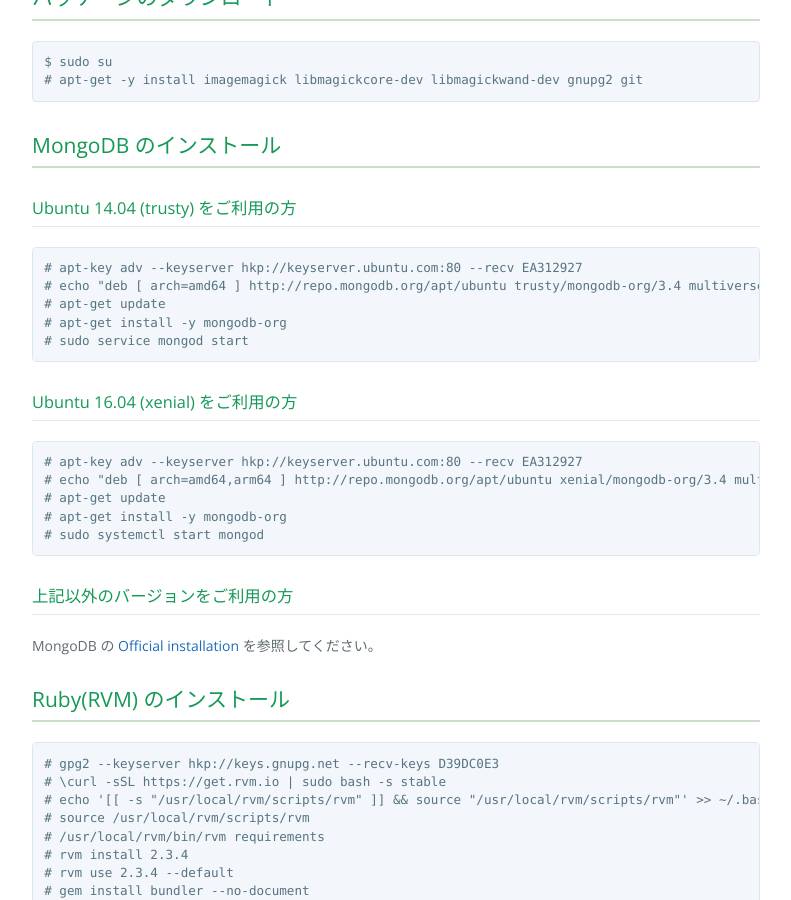
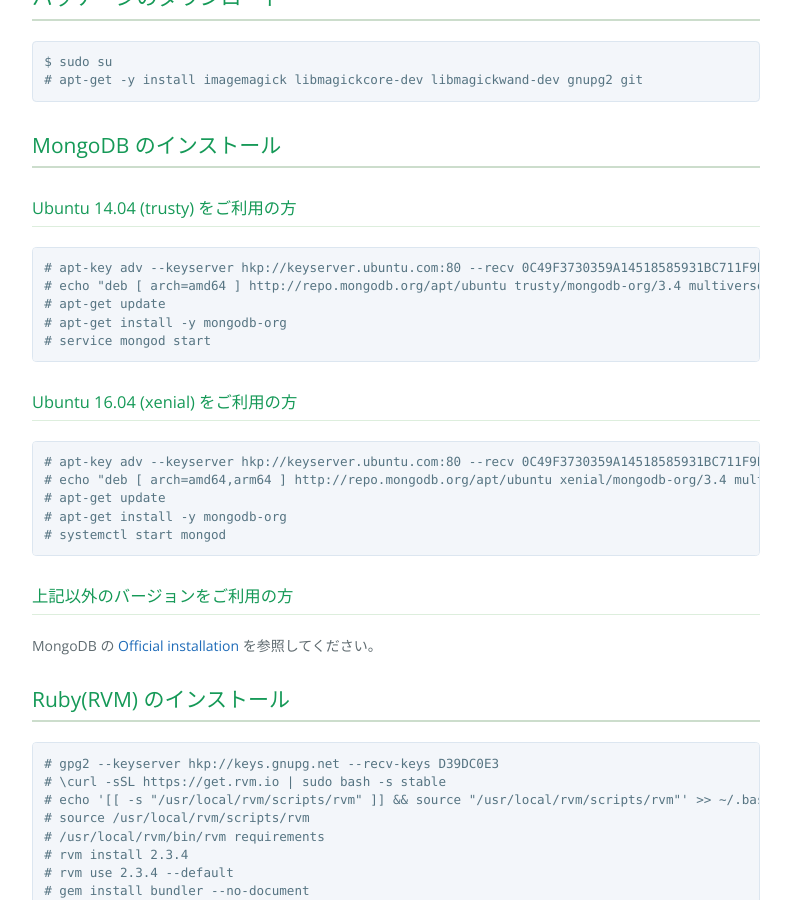
Before and after one commit to shirasagi/shirasagi.github.io, a Jekyll site: the page built from installation/ubuntu.md, in a window 1280 px wide and 900 px high, scrolled down 524 px. Shown: the whole window, without its empty margins (244-1035 px from the left). Built offline with Jekyll 4.4.1, drawn with Linux system fonts in a browser that asks for light colours; nearby versions of some CDN libraries.

Commit message:
[fix] gpg key installation

```diff
--- a/installation/ubuntu.md
+++ b/installation/ubuntu.md
@@ -24,21 +24,21 @@
 ### Ubuntu 14.04 (trusty) をご利用の方
 
 ~~~
-# apt-key adv --keyserver hkp://keyserver.ubuntu.com:80 --recv EA312927
-# echo "deb [ arch=amd64 ] http://repo.mongodb.org/apt/ubuntu trusty/mongodb-org/3.4 multiverse" | sudo tee /etc/apt/sources.list.d/mongodb-org-3.4.list
+# apt-key adv --keyserver hkp://keyserver.ubuntu.com:80 --recv 0C49F3730359A14518585931BC711F9BA15703C6
+# echo "deb [ arch=amd64 ] http://repo.mongodb.org/apt/ubuntu trusty/mongodb-org/3.4 multiverse" | tee /etc/apt/sources.list.d/mongodb-org-3.4.list
 # apt-get update
 # apt-get install -y mongodb-org
-# sudo service mongod start
+# service mongod start
 ~~~
 
 ### Ubuntu 16.04 (xenial) をご利用の方
 
 ~~~
-# apt-key adv --keyserver hkp://keyserver.ubuntu.com:80 --recv EA312927
-# echo "deb [ arch=amd64,arm64 ] http://repo.mongodb.org/apt/ubuntu xenial/mongodb-org/3.4 multiverse" | sudo tee /etc/apt/sources.list.d/mongodb-org-3.4.list
+# apt-key adv --keyserver hkp://keyserver.ubuntu.com:80 --recv 0C49F3730359A14518585931BC711F9BA15703C6
+# echo "deb [ arch=amd64,arm64 ] http://repo.mongodb.org/apt/ubuntu xenial/mongodb-org/3.4 multiverse" | tee /etc/apt/sources.list.d/mongodb-org-3.4.list
 # apt-get update
 # apt-get install -y mongodb-org
-# sudo systemctl start mongod
+# systemctl start mongod
 ~~~
 
 ### 上記以外のバージョンをご利用の方
```
